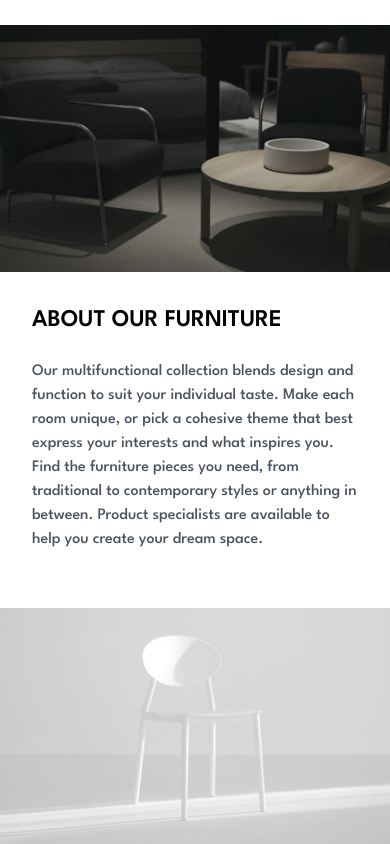
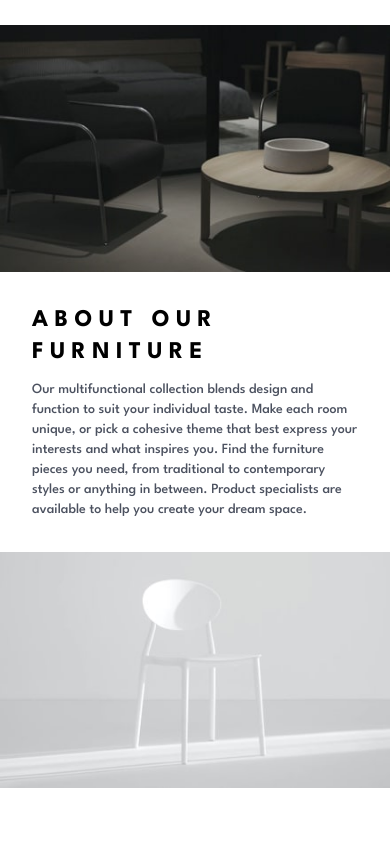
Before and after one commit to Diego-Girao/room-homepage, a React (Vite) app: page / in a window 390 px wide. Shown: the part 701-1545 px from the top of the page. After the commit the page ends 1489 px from the top, so only its background shows below. Built offline with nearby package versions, Linux system fonts and the light colour scheme.

Commit message:
Style adjust text on responsive

```diff
--- a/src/components/Footer/Footer.jsx
+++ b/src/components/Footer/Footer.jsx
@@ -9,11 +9,16 @@ export default function Footer() {
 				<article>
 					<img src={aboutDark} alt="" className="w-full" />
 				</article>
-				<article className="p-8 lg:p-12">
-					<h2 className="font-semibold text-2xl lg:text-3xl uppercase">
+				<article className="p-8 lg:p-9">
+					<h2
+						className="font-bold text-2xl lg:text-base uppercase"
+						style={{
+							letterSpacing: "0.4rem",
+						}}
+					>
 						About our furniture
 					</h2>
-					<p className="text-slate-900 opacity-75 my-6">
+					<p className="text-slate-900 opacity-75 mt-3 text-sm">
 						Our multifunctional collection blends design and function to suit
 						your individual taste. Make each room unique, or pick a cohesive
 						theme that best express your interests and what inspires you. Find
```
